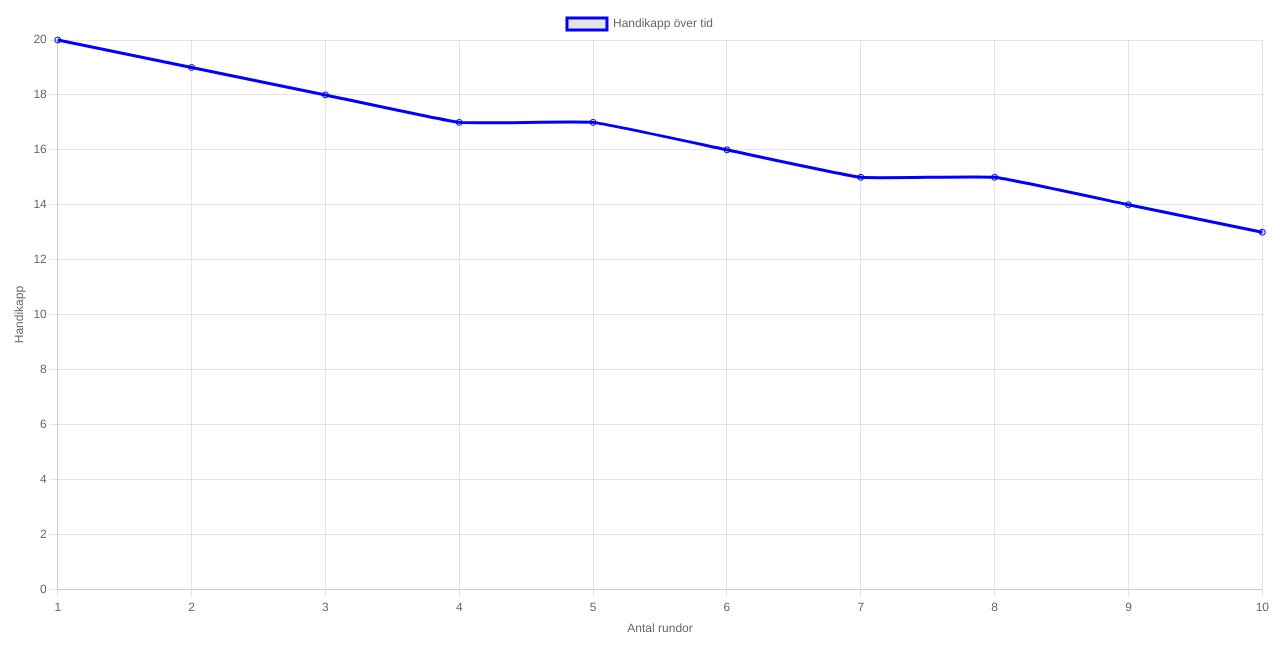
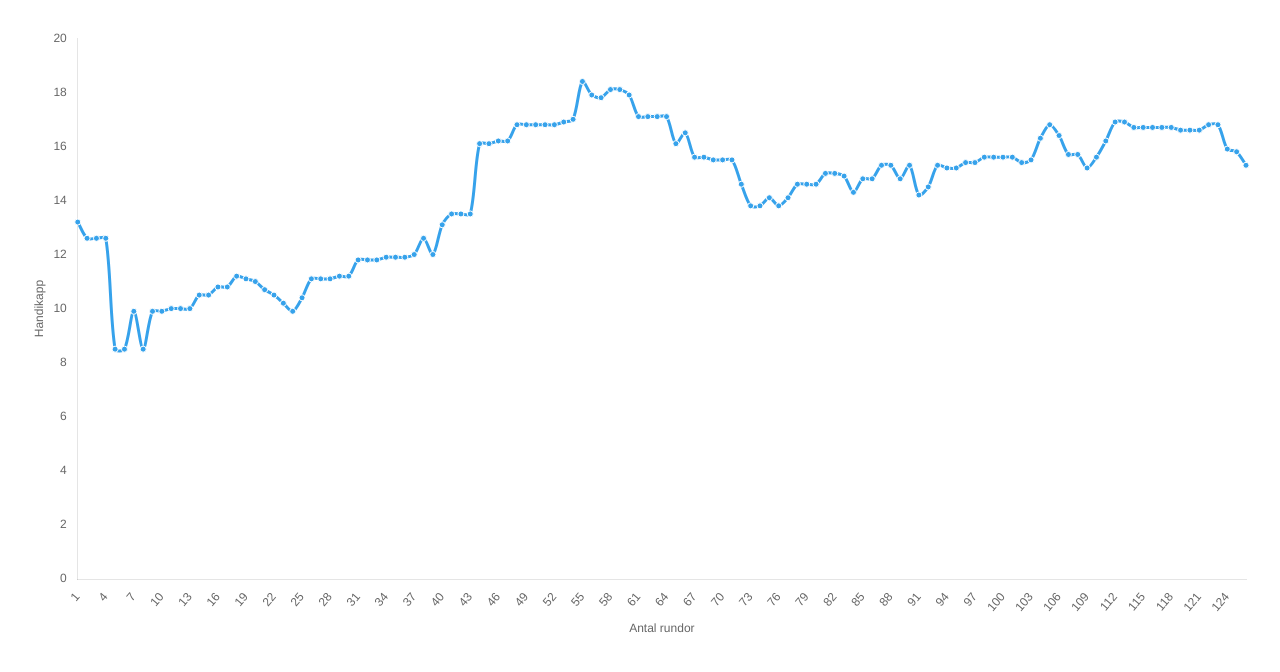
Before and after one commit to jrenman91/golf-handicap-graph, a plain HTML site: page index.html in a window 1280 px wide. Drawn offline with nearby package versions, Linux system fonts and the light colour scheme; some packages are replaced by stand-ins of ours; a script that the page names is missing.

Commit message:
Update index.html

```diff
--- a/index.html
+++ b/index.html
@@ -1,18 +1,36 @@
-
 <!DOCTYPE html>
 <html lang="en">
 <head>
-  <meta charset="UTF-8" />
-  <meta name="viewport" content="width=device-width, initial-scale=1.0" />
+<meta charset="UTF-8">
+<meta name="viewport" content="width=device-width, initial-scale=1.0">
 <title>Golf Handicap Graph</title>
 <script src="https://cdn.jsdelivr.net/npm/chart.js"></script>
+<script src="https://cdn.jsdelivr.net/npm/chartjs-plugin-zoom@2.0.1/dist/chartjs-plugin-zoom.min.js"></script>
+<style>
+  body { font-family: sans-serif; padding: 20px; }
+</style>
 </head>
 <body>
+
 <canvas id="myChart" width="800" height="400"></canvas>
+
 <script>
-    // Exempeldata – byt gärna ut!
-    const rounds = [1, 2, 3, 4, 5, 6, 7, 8, 9, 10];
-    const handicap = [20, 19, 18, 17, 17, 16, 15, 15, 14, 13];
+const rounds = Array.from({length: 126}, (_, i) => i + 1);
+const handicap = [
+  13.2, 12.6, 12.6, 12.6, 8.5, 8.5, 9.9, 8.5, 9.9, 9.9,
+  10, 10, 10, 10.5, 10.5, 10.8, 10.8, 11.2, 11.1, 11,
+  10.7, 10.5, 10.2, 9.9, 10.4, 11.1, 11.1, 11.1, 11.2, 11.2,
+  11.8, 11.8, 11.8, 11.9, 11.9, 11.9, 12, 12.6, 12, 13.1,
+  13.5, 13.5, 13.5, 16.1, 16.1, 16.2, 16.2, 16.8, 16.8, 16.8,
+  16.8, 16.8, 16.9, 17, 18.4, 17.9, 17.8, 18.1, 18.1, 17.9,
+  17.1, 17.1, 17.1, 17.1, 16.1, 16.5, 15.6, 15.6, 15.5, 15.5,
+  15.5, 14.6, 13.8, 13.8, 14.1, 13.8, 14.1, 14.6, 14.6, 14.6,
+  15, 15, 14.9, 14.3, 14.8, 14.8, 15.3, 15.3, 14.8, 15.3,
+  14.2, 14.5, 15.3, 15.2, 15.2, 15.4, 15.4, 15.6, 15.6, 15.6,
+  15.6, 15.4, 15.5, 16.3, 16.8, 16.4, 15.7, 15.7, 15.2, 15.6,
+  16.2, 16.9, 16.9, 16.7, 16.7, 16.7, 16.7, 16.7, 16.6, 16.6,
+  16.6, 16.8, 16.8, 15.9, 15.8, 15.3
+];
 
 const ctx = document.getElementById('myChart').getContext('2d');
 const myChart = new Chart(ctx, {
@@ -20,38 +38,33 @@
   data: {
     labels: rounds,
     datasets: [{
-          label: 'Handikapp över tid',
+      label: 'Handikapp',
       data: handicap,
+      borderColor: 'rgba(54, 162, 235, 1)',
+      backgroundColor: 'rgba(54, 162, 235, 0.2)',
+      pointBackgroundColor: 'rgba(54, 162, 235, 1)',
+      pointBorderColor: '#fff',
+      pointRadius: 3,
+      pointHoverRadius: 5,
       fill: false,
-          borderColor: 'blue',
-          tension: 0.1
+      tension: 0.3
     }]
   },
   options: {
-        responsive: true,
     plugins: {
-          legend: {
-            display: true,
-            position: 'top'
+      legend: { display: false }, // Legenden borttagen
+      zoom: {
+        pan: { enabled: true, mode: 'xy' },
+        zoom: { wheel: { enabled: true }, pinch: { enabled: true }, mode: 'xy' }
       }
     },
     scales: {
-          x: {
-            title: {
-              display: true,
-              text: 'Antal rundor'
-            }
-          },
-          y: {
-            title: {
-              display: true,
-              text: 'Handikapp'
-            },
-            suggestedMin: 0
-          }
+      x: { title: { display: true, text: 'Antal rundor' }, grid: { display: false }},
+      y: { title: { display: true, text: 'Handikapp' }, grid: { display: false }, suggestedMin: 0 }
     }
   }
 });
 </script>
+
 </body>
 </html>
```
Lines whose indentation alone changed are shown as unchanged.
